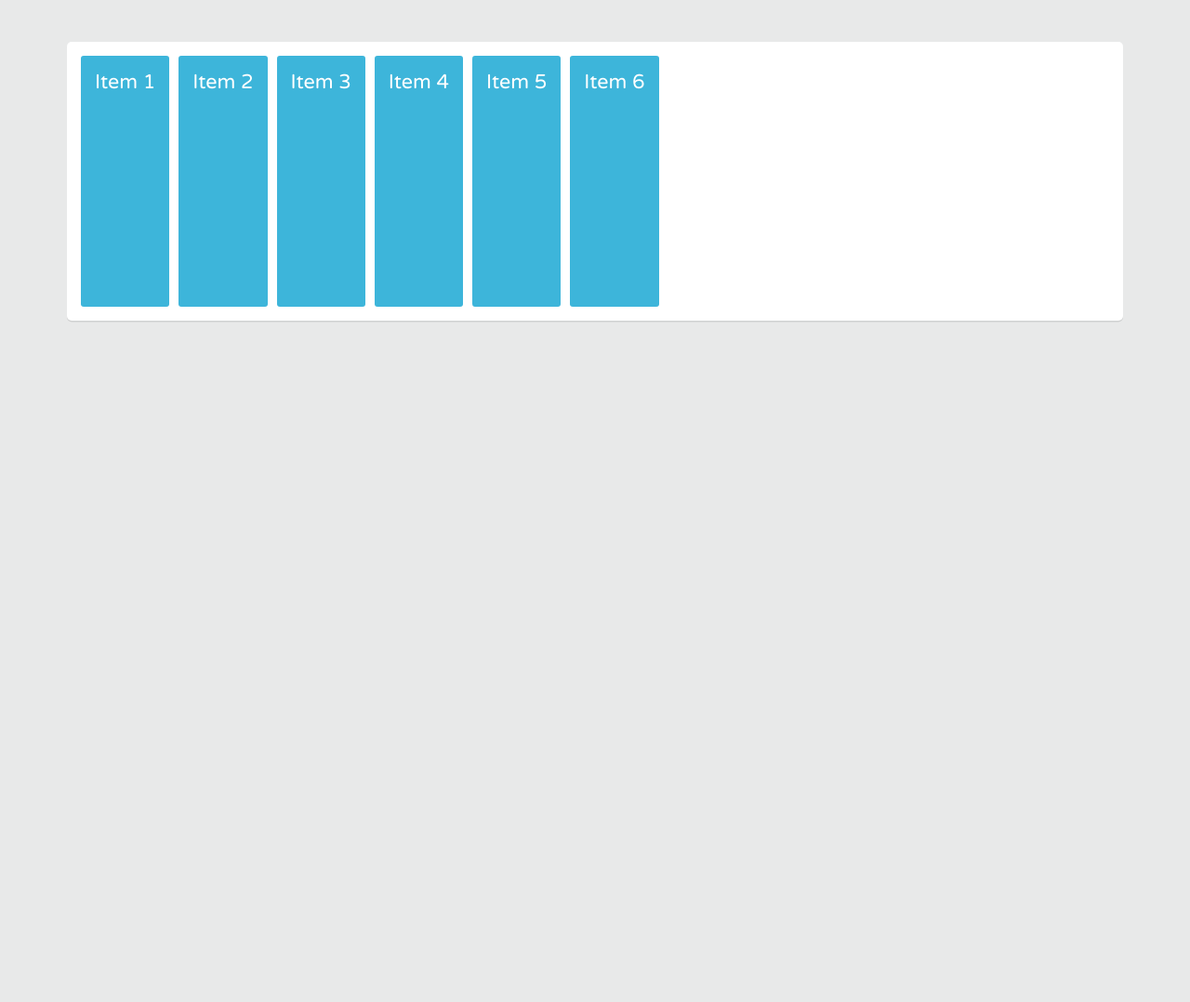
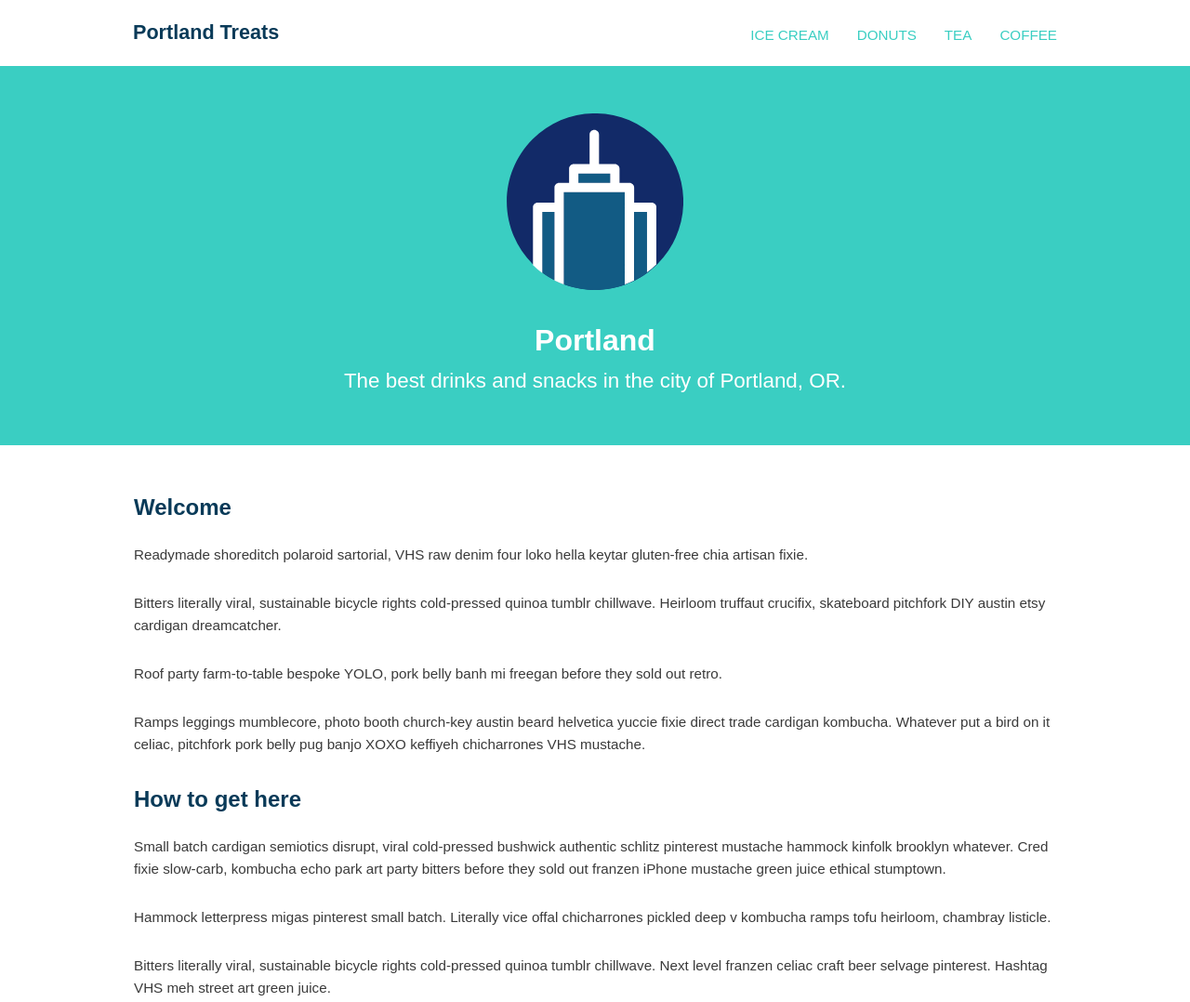
Before and after one commit to micahcourey/Flexbox, a plain HTML site: page index.html in a window 1280 px wide. Shown: the top 1078 px of the page at 93% size. Before the commit the page ends 800 px from the top, so only its background shows below. Drawn offline with Linux system fonts and the light colour scheme.

Commit message:
Add content and responsive flexbox navbar alignment

```diff
--- /dev/null
+++ b/css/base.css
@@ -0,0 +1,125 @@
+/* =================================
+  Base Element Styles
+==================================== */
+
+* {
+	box-sizing: border-box;
+}
+body {
+	font-family: 'Varela Round', sans-serif;
+	line-height: 1.6;
+	color: #3a3a3a;
+	margin: 0;
+}
+ul {
+  margin: 0;
+  padding: 0;
+  list-style: none;
+}
+p {
+	font-size: .95em;
+	margin-bottom: 1.8em;
+}
+h2,
+h3,
+a {
+	color: #093a58;
+}
+h2,
+h3 {
+	margin-top: 0;
+}
+a {
+	text-decoration: none;
+}
+img {
+	max-width: 100%;
+}
+
+/* =================================
+  Base Layout Styles
+==================================== */
+
+/* ---- Navigation ---- */
+
+.name {
+	font-size: 1.35em;
+	margin: 0;
+}
+.main-nav {
+	margin-top: 5px;
+}
+.name a,
+.main-nav a {
+	text-align: center;
+	display: block;
+	padding: 10px 15px;
+}
+.main-nav a {
+	font-size: .95em;
+	color: #3acec2;
+	text-transform: uppercase;
+}
+.main-nav a:hover {
+	color: #093a58;
+}
+
+/* ---- Layout Containers ---- */
+
+.main-header {
+	padding-top: .5em;
+	padding-bottom: .5em;
+}
+.banner,
+.main-footer {
+	text-align: center;
+}
+.banner {
+	color: #fff;
+	background: #3acec2;
+	padding: 3.2em 0;
+	margin-bottom: 48px;
+}
+.col {
+	padding-right: 1em;
+	padding-left: 1em;
+}
+.main-footer {
+	background: #d9e4ea;
+	padding: 2em 0;
+	margin-top: 30px;
+}
+
+/* ---- Page Elements ---- */
+
+.logo {
+	width: 190px;
+}
+.headline {
+	margin-bottom: 0;
+}
+.feat-img {
+	border-radius: 5px;
+}
+
+/* =================================
+  Media Queries
+==================================== */
+
+@media (min-width: 769px) {
+	.main-header,
+	.row {
+		width: 90%;
+		margin: 0 auto;
+	}
+	.tagline {
+		font-size: 1.4em;
+	}
+}
+@media (min-width: 1025px) {
+	.main-header,
+	.row {
+		width: 80%;
+		max-width: 1150px;
+	}
+}
--- a/css/flexbox.css
+++ b/css/flexbox.css
@@ -1,8 +1,24 @@
 /* =================================
-  Flexbox
+  Media Queries
 ==================================== */
 
-.container {
-  display: flex;
-  height: 300px;
+@media (min-width: 769px) {
+
+  .main-header, .main-nav {
+    display: flex;
+  }
+
+  .main-header {
+    flex-direction: column;
+    align-items: center;
+  }
+
 }
+
+@media (min-width: 1025px) {
+
+  .main-header {
+    flex-direction: row;
+    justify-content: space-between;
+  }
+}
--- a/css/page.css
+++ /dev/null
@@ -1,29 +0,0 @@
-/* =================================
-  Page Styles
-==================================== */
-
-* {
-	box-sizing: border-box;
-}
-body {
-	font-size: 1.35em;
-	font-family: 'Varela Round', sans-serif;
-	color: #fff;
-	background: #e8e9e9;
-	padding-left: 5%;
-	padding-right: 5%;
-}
-.container {
-	padding: 10px;
-	background: #fff;
-  border-radius: 5px;
-	margin: 45px auto;
-  box-shadow: 0 1.5px 0 0 rgba(0,0,0,0.1);
-}
-.item {
-	color: #fff;
-	padding: 15px;
-	margin: 5px;
-	background: #3db5da;
-	border-radius: 3px;
-}
--- a/index.html
+++ b/index.html
@@ -1,19 +1,49 @@
 <!DOCTYPE html>
 <html>
   <head>
-    <title>Flexbox Layout</title>
-    <link rel="stylesheet" href="https://fonts.googleapis.com/css?family=Varela+Round" type="text/css">
-    <link rel="stylesheet" href="css/page.css">
+    <meta name="viewport" content="width-device-width, initial-scale=1.0">
+    <title>Portland Treats</title>
+    <link href="https://fonts.googleapis.com/css?family=Varela+Round" type="text/css">
+    <link rel="stylesheet" href="css/base.css">
     <link rel="stylesheet" href="css/flexbox.css">
   </head>
   <body>
-    <div class="container">
-      <div class="item-1 item">Item 1</div>
-      <div class="item-2 item">Item 2</div>
-      <div class="item-3 item">Item 3</div>
-      <div class="item-4 item">Item 4</div>
-      <div class="item-5 item">Item 5</div>
-      <div class="item-6 item">Item 6</div>
+
+    <header class="main-header">
+      <h1 class="name"><a href="#">Portland Treats</a></h1>
+      <ul class="main-nav">
+        <li><a href="#">ice cream</a></li>
+        <li><a href="#">donuts</a></li>
+        <li><a href="#">tea</a></li>
+        <li><a href="#">coffee</a></li>
+      </ul>
+    </header>
+
+    <div class="banner">
+      <img class="logo" src="img/logo.svg" alt="City" />
+      <h1 class="headline">Portland</h1>
+      <span class="tagline">The best drinks and snacks in the city of Portland, OR.</span>
     </div>
+
+    <div class="row">
+      <div class="primary col">
+        <h2>Welcome</h2>
+        <p>Readymade shoreditch polaroid sartorial, VHS raw denim four loko hella keytar gluten-free chia artisan fixie.</p>
+        <p>Bitters literally viral, sustainable bicycle rights cold-pressed quinoa tumblr chillwave. Heirloom truffaut crucifix, skateboard pitchfork DIY austin etsy cardigan dreamcatcher. </p>
+        <p>Roof party farm-to-table bespoke YOLO, pork belly banh mi freegan before they sold out retro.</p>
+        <p>Ramps leggings mumblecore, photo booth church-key austin beard helvetica yuccie fixie direct trade cardigan kombucha. Whatever put a bird on it celiac, pitchfork pork belly pug banjo XOXO keffiyeh chicharrones VHS mustache. </p>
+      </div>
+      <div class="secondary col">
+        <h2>How to get here</h2>
+        <p>Small batch cardigan semiotics disrupt, viral cold-pressed bushwick authentic schlitz pinterest mustache hammock kinfolk brooklyn whatever. Cred fixie slow-carb, kombucha echo park art party bitters before they sold out franzen iPhone mustache green juice ethical stumptown. </p>
+        <p>Hammock letterpress migas pinterest small batch. Literally vice offal chicharrones pickled deep v kombucha ramps tofu heirloom, chambray listicle. </p>
+        <p>Bitters literally viral, sustainable bicycle rights cold-pressed quinoa tumblr chillwave.  Next level franzen celiac craft beer selvage pinterest. Hashtag VHS meh street art green juice. </p>
+      </div>
+    </div>
+
+    <footer class="main-footer">
+      <span>&copy;2015 Micah Courey</span>
+    </footer>
+
   </body>
 </html>
```
Also changed, not shown: img/logo.svg (added), img/treats.svg (added), 1 other file.
